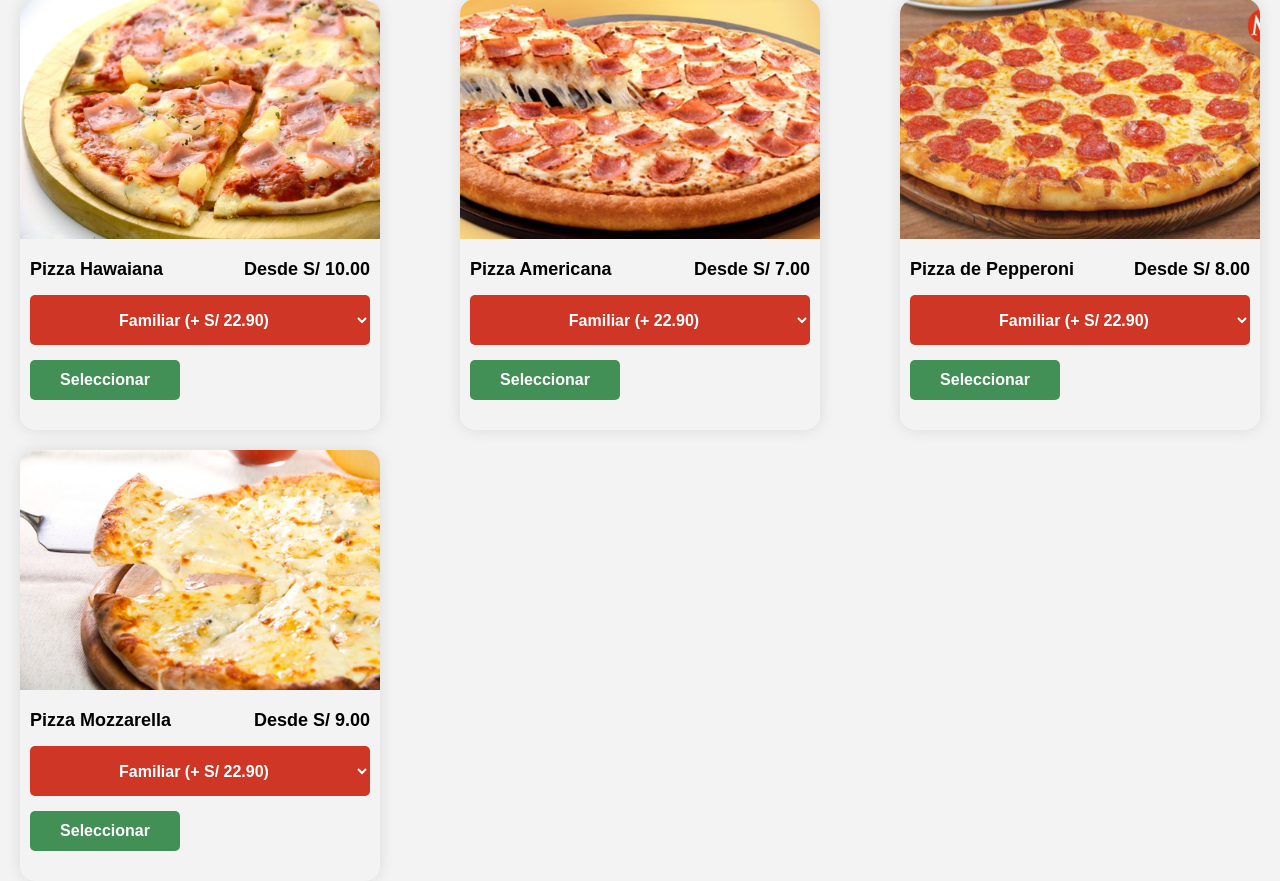
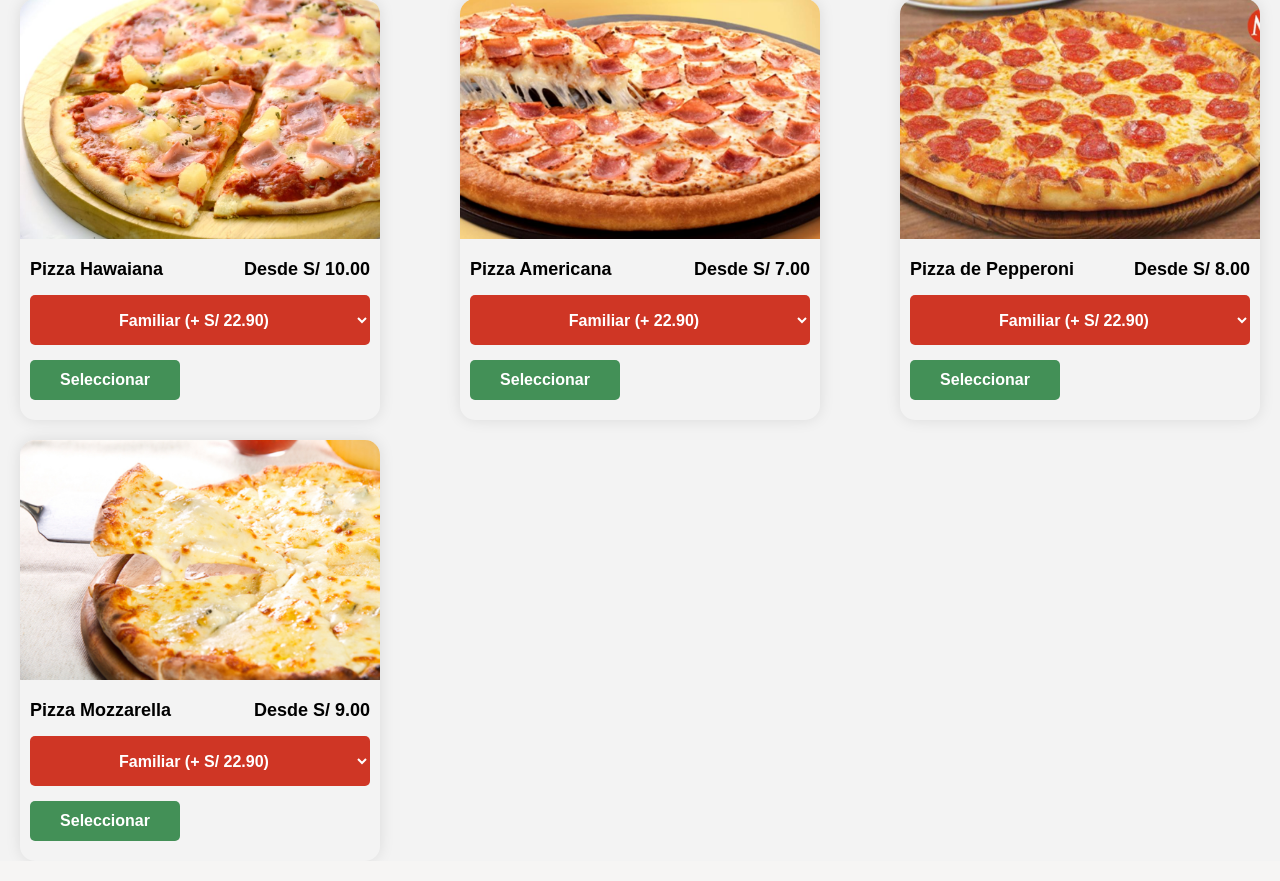
Before and after one commit to FlaviaManuico/Grupo9, a Flask app: page /pizzas in a window 1280 px wide. Shown: the part 185-1066 px from the top of the page. Run offline with Flask 2, Linux system fonts and the light colour scheme.

Commit message:
Update css - pizzas

```diff
--- a/app/static/styles/pizzas.css
+++ b/app/static/styles/pizzas.css
@@ -3,16 +3,17 @@
     margin: 0;
     box-sizing: border-box;
 }
+
 body{
     background-color: #f3f3f3;
     font-family: 'Poppins',sans-serif;
 }
+
 .logo{
 	text-align: center;
     height: 80px;
 	margin: auto;
 }
-
 .menu{
     padding: 0;
     display: grid;
@@ -82,6 +83,7 @@ body{
     font-size: 22px;
     letter-spacing: 5px;
 }
+
 .pizzas{
     display: grid;
     position: relative;
@@ -100,7 +102,7 @@ body{
 .details{
     padding: 20px 10px;
     display: grid;
-    grid-template-rows: auto 1fr 50px;
+    grid-template-rows: auto 1fr ;
     grid-row-gap: 15px;
 }
 .details-sub{
```
